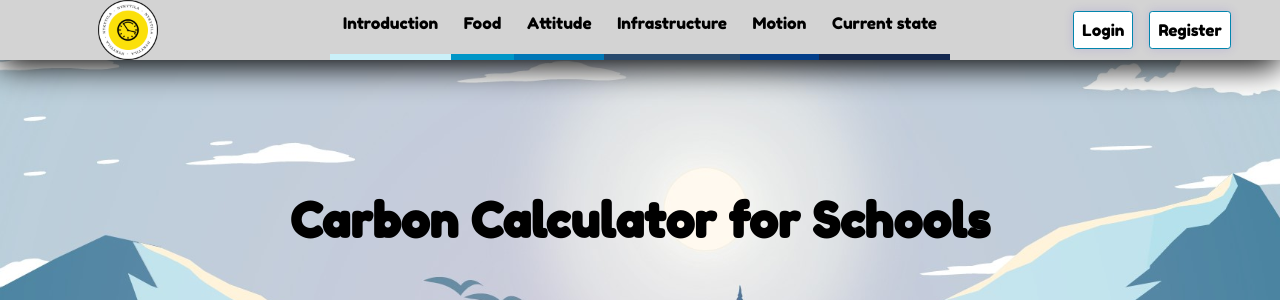
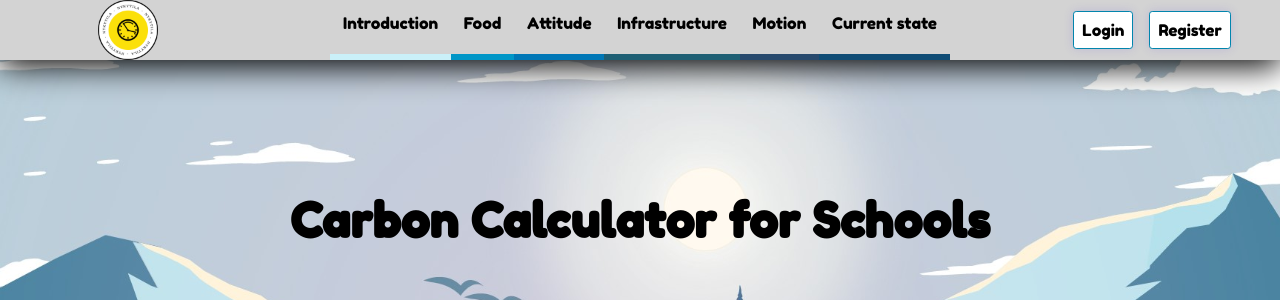
Before and after one commit to Ebassani/Design-factory-project, a Flask app: page /food in a window 1280 px wide. Shown: the top 300 px of the page. Run offline with Flask 2, Linux system fonts and the light colour scheme.

Commit message:
new colors in menu bar

```diff
--- a/static/css/common.css
+++ b/static/css/common.css
@@ -72,19 +72,19 @@ html, body {
 
 
 .menu__link--color-darkblue {
+    background: linear-gradient(lightgray, lightgray 50%, #1E5F74 50%, #1E5F74);
+    background-size: 100% 200%;
+    border-bottom: solid 0.4rem #1E5F74;
+}
+.menu__link--color-darkkblue {
     background: linear-gradient(lightgray, lightgray 50%, #27496D 50%, #27496D);
     background-size: 100% 200%;
     border-bottom: solid 0.4rem #27496D;
 }
-.menu__link--color-darkkblue {
-    background: linear-gradient(lightgray, lightgray 50%, #033E8A 50%, #033E8A);
+.menu__link--color-darkkbluee {
+    background: linear-gradient(lightgray, lightgray 50%, #0F4C75 50%, #0F4C75);
     background-size: 100% 200%;
-    border-bottom: solid 0.4rem #023E8A;
-}
-.menu__link--color-darkkbluee {
-    background: linear-gradient(lightgray, lightgray 50%, #142850 50%, #142850);
-    background-size: 100% 200%;
-    border-bottom: solid 0.4rem #142850;
+    border-bottom: solid 0.4rem #0F4C75;
 }
 .menu__link:hover {
     background-position: 100% 98%;
```
